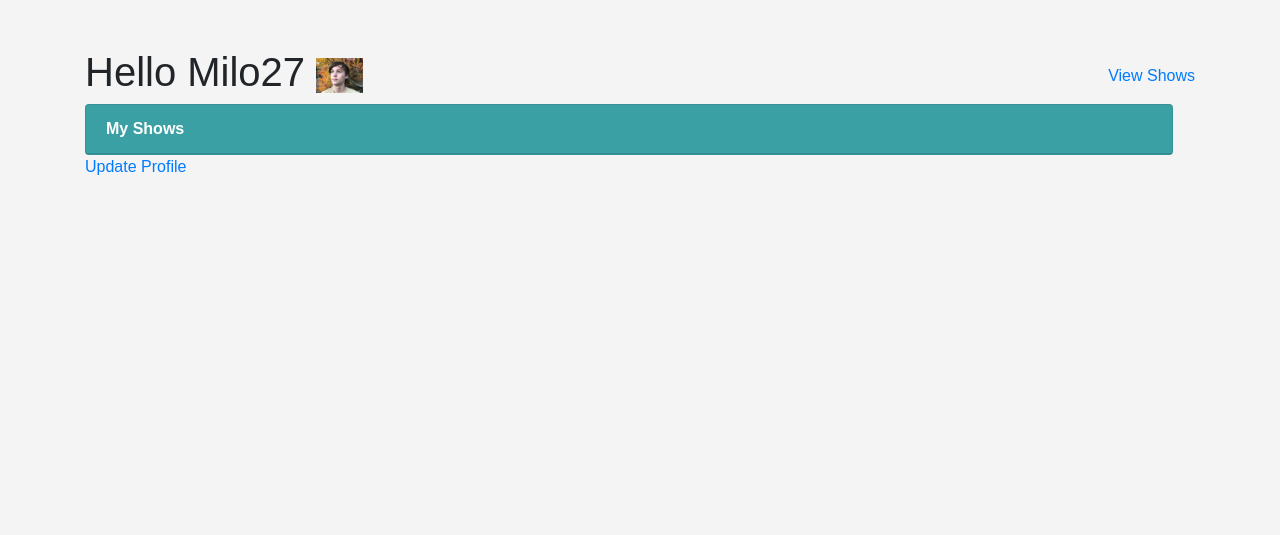
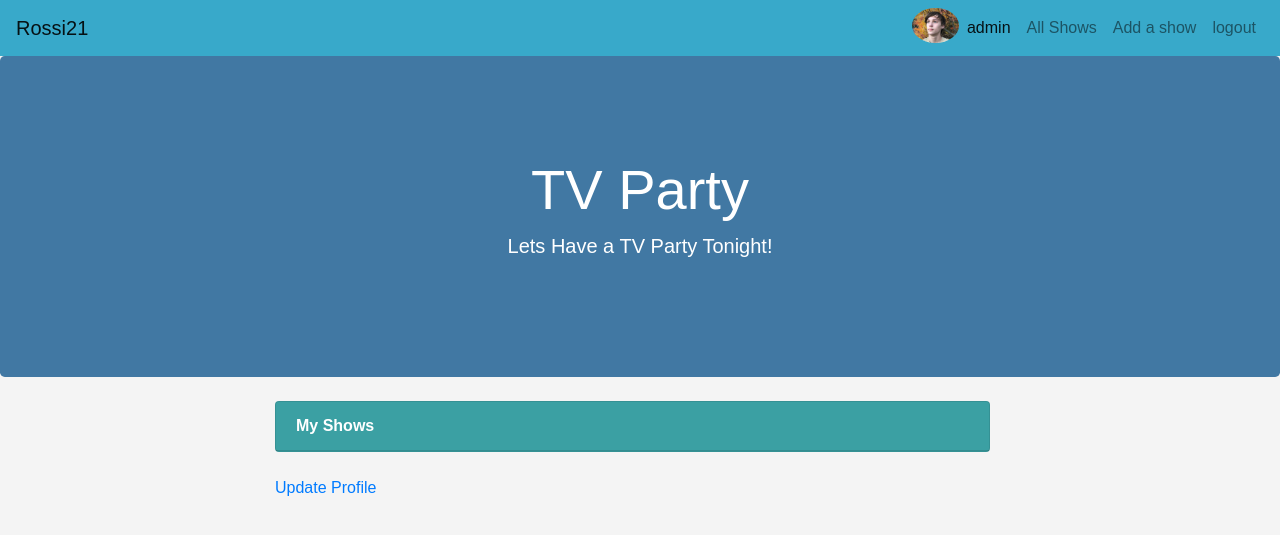
Before and after one commit to Rossi-21/form_shows, a Django app: page /user/4/ in a window 1280 px wide. Shown: the top 535 px of the page. Run offline with Django 4.2, Linux system fonts and the light colour scheme; a user stored in the database is signed in; data comes from the database, SQL or seed files in the repository; both versions use the stored data as it was after the commit; some libraries are stand-ins or nearby versions.

Commit message:
user page styles

```diff
--- a/user_app/static/css/styles.css
+++ b/user_app/static/css/styles.css
@@ -9,6 +9,10 @@
 body {
     background-color: #f4f4f4;
     font-family: Arial, sans-serif;
+}
+
+span{
+    margin-left:1em;
 }
 
 .form-width, #btn-width{
--- a/user_app/templates/navbar.html
+++ b/user_app/templates/navbar.html
@@ -6,6 +6,12 @@
     </button>
     <div class="collapse navbar-collapse" id="navbarNav">
         <ul class="navbar-nav ml-auto">
+            {% if profile.profile_image %}
+                <li class="nav-item">
+                    <img class="rounded-circle" src="{{user.profile.profile_image.url}}"  alt="profile image" height="35">
+                </li>
+
+            {% endif %}
             <li class="nav-item active">
                 <a class="nav-link" href="/user/{{request.user.id}}">{{request.user}}</a>
             </li>
--- a/user_app/templates/user.html
+++ b/user_app/templates/user.html
@@ -1,28 +1,27 @@
 {% extends 'main.html' %}
 {% block content %}
-<div class="container mt-5">
-    <div class="d-flex align-items-center justify-content-between">
-        <h1>
-            Hello {{user}}
-            {% if profile.profile_image %}
-                <img src="{{user.profile.profile_image.url}}"  alt="profile image" height="35">
-            {% endif %}
-        </h1>
-
-        <a href="{% url  'allShows'%}">View Shows</a>
-    </div>
-    <div class="card">
+{% include 'navbar.html' %}
+{% include 'hero.html' %}
+<div class="container mt-4 mb-4">
+    <div class="row justify-content-center">
+        <div class="col-md-8">
+            <div class="card mb-4">
                 <div class="card-header">
                     <strong>My Shows</strong>
                 </div>
                 <ul class="list-group list-group-flush" >
                     {% for show in shows %}
-                <li class="list-group-item" ><a href="{% url 'viewShow' show.id %}">{{show.title}}</a></li>
+                        <li class="list-group-item d-flex align-items-center" >
+                            <a href="{% url 'viewShow' show.id %}">{{show.title}}</a>
+                            <span class="badge bg-primary rounded-pill">{{ show.like.count }}</span>
+                        </li>
                     {% endfor %}
                 </ul>
             </div>
-
             <a href="{% url 'updateUser' user.id %}">Update Profile</a>
         </div>
+    </div>
+</div>
+
 
 {% endblock %}
```
Also changed, not shown: db.sqlite3. Lines whose indentation alone changed are shown as unchanged.
